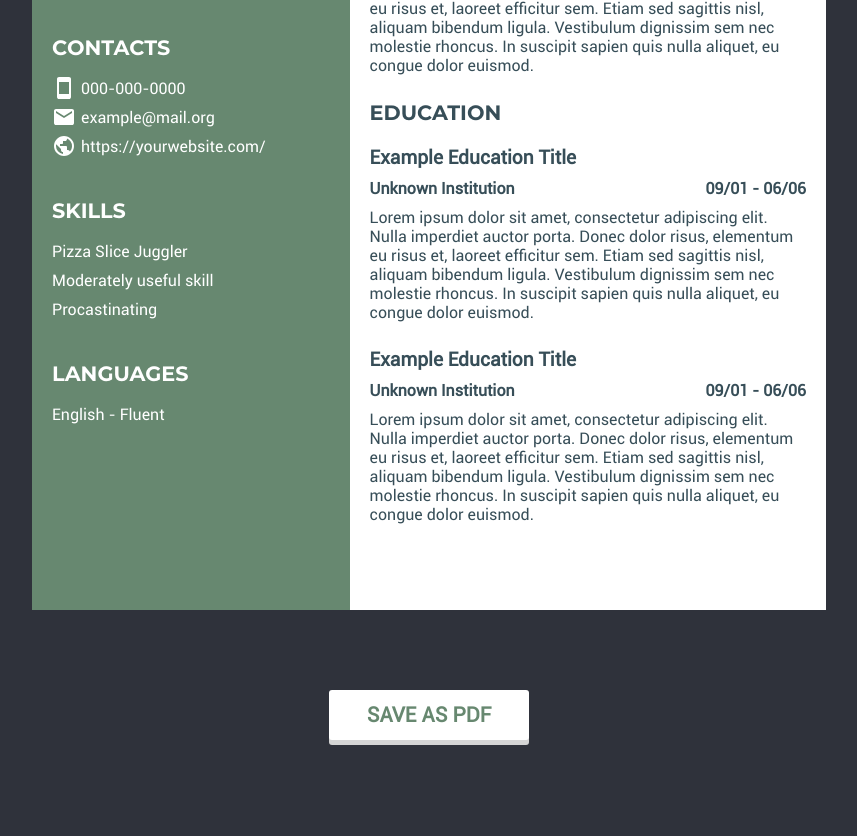
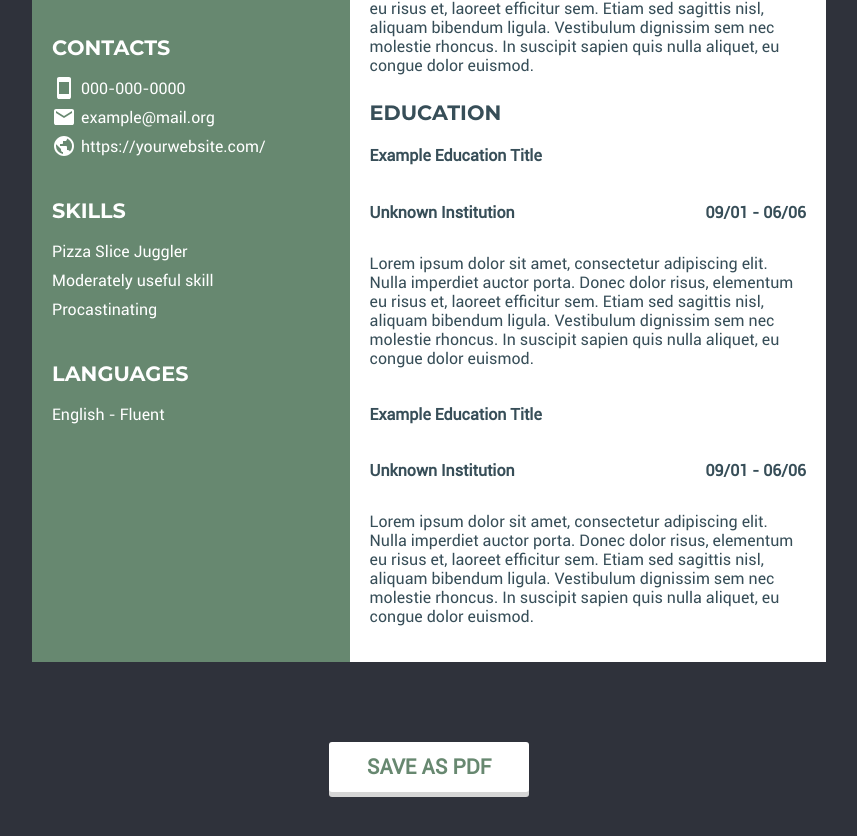
Before and after one commit to Velthas/buildrriculum, a React app: page / in a window 1280 px wide. Shown: the part 900-1736 px from the top of the page, without its empty margins (211-1068 px from the left). Built offline with nearby package versions, Linux system fonts and the light colour scheme.

Commit message:
text written in textareas now wraps

```diff
--- a/src/components/Education.js
+++ b/src/components/Education.js
@@ -33,7 +33,7 @@ class Education extends Component {
         <div onMouseEnter={() => this.setState({trashcans: true})}
           onMouseLeave={() => this.setState({trashcans: false})}>
           { education.map((education) => {
-            return <div key={education.id} className="work-entry flex-column">
+            return <div key={education.id} className="education-entry flex-column">
 
               { this.state.trashcans &&
                <img src={trashcan}
--- a/src/styles/cv.css
+++ b/src/styles/cv.css
@@ -430,3 +430,8 @@ div.work-entry h4 {
 .job-info {
   font-weight: bold;
 }
+
+.work-entry,
+.education-entry {
+  white-space: pre-wrap;
+}
```
